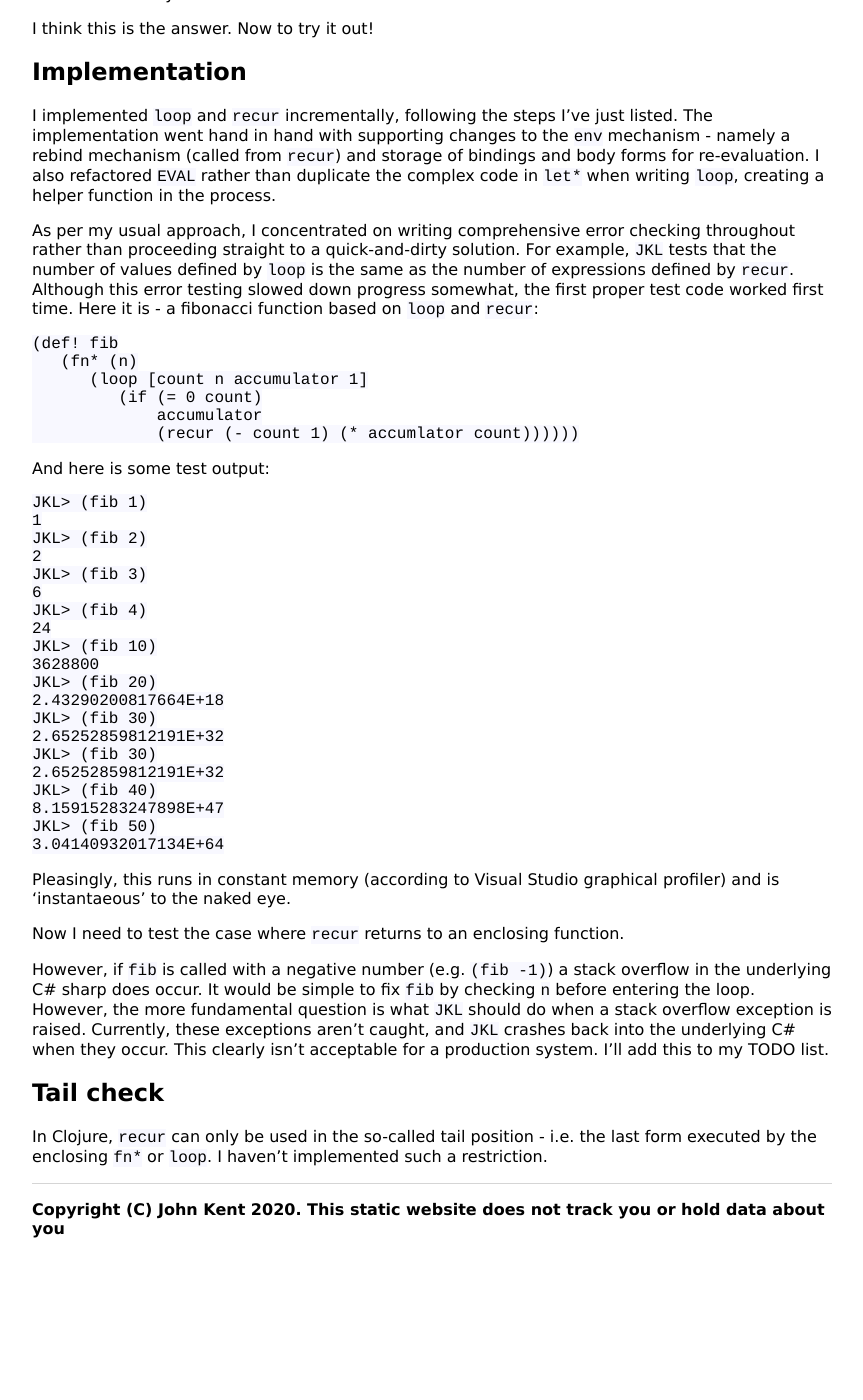
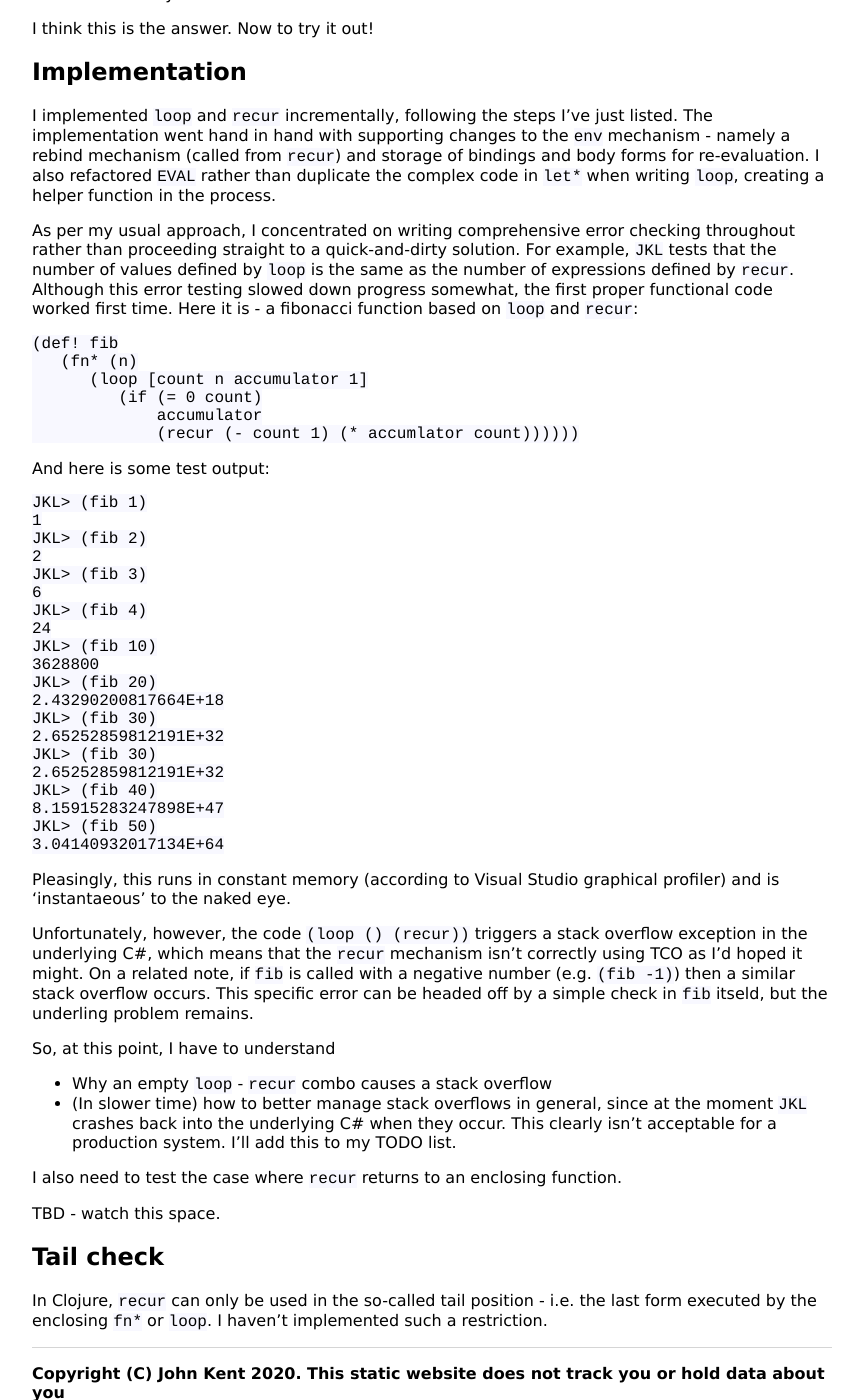
Before and after one commit to KineticLensman/KineticLensman.github.io, a Jekyll site: the page built from _posts/2020-04-18-looping-deep-dive.md, in a window 1280 px wide and 1400 px high, scrolled down 2986 px. Shown: the whole window, without its empty margins (208-1071 px from the left). Built offline with Jekyll 4.4.1, drawn with Linux system fonts in a browser that asks for light colours; before the commit the page ends 4254 px from its top, so only the background shows below that.

Commit message:
described loop recur stack overflow problem

````diff
--- a/_posts/2020-04-18-looping-deep-dive.md
+++ b/_posts/2020-04-18-looping-deep-dive.md
@@ -107,7 +107,7 @@ I think this is the answer. Now to try it out!
 
 I implemented `loop` and `recur` incrementally, following the steps I've just listed. The implementation went hand in hand with supporting changes to the `env` mechanism - namely a rebind mechanism (called from `recur`) and storage of bindings and body forms for re-evaluation. I also refactored `EVAL` rather than duplicate the complex code in `let*` when writing `loop`, creating a helper function in the process.
 
-As per my usual approach, I concentrated on writing comprehensive error checking throughout rather than proceeding straight to a quick-and-dirty solution. For example, `JKL` tests that the number of values defined by `loop` is the same as the number of expressions defined by `recur`. Although this error testing slowed down progress somewhat, the first proper test code worked first time. Here it is - a fibonacci function based on `loop` and `recur`:
+As per my usual approach, I concentrated on writing comprehensive error checking throughout rather than proceeding straight to a quick-and-dirty solution. For example, `JKL` tests that the number of values defined by `loop` is the same as the number of expressions defined by `recur`. Although this error testing slowed down progress somewhat, the first proper functional code worked first time. Here it is - a fibonacci function based on `loop` and `recur`:
 ```
 (def! fib
    (fn* (n)
@@ -141,9 +141,15 @@ JKL> (fib 50)
 ```
 Pleasingly, this runs in constant memory (according to Visual Studio graphical profiler) and is 'instantaeous' to the naked eye.
 
-Now I need to test the case where `recur` returns to an enclosing function.
+Unfortunately, however, the code `(loop () (recur))` triggers a stack overflow exception in the underlying C#, which means that the `recur` mechanism isn't correctly using TCO as I'd hoped it might. On a related note, if `fib` is called with a negative number (e.g. `(fib -1)`) then a similar stack overflow occurs. This specific error can be headed off by a simple check in `fib` itseld, but the underling problem remains.
 
-However, if `fib` is called with a negative number (e.g. `(fib -1)`) a stack overflow in the underlying C# sharp does occur. It would be simple to fix `fib` by checking `n` before entering the loop. However, the more fundamental question is what `JKL` should do when a stack overflow exception is raised. Currently, these exceptions aren't caught, and `JKL` crashes back into the underlying C# when they occur. This clearly isn't acceptable for a production system. I'll add this to my TODO list.
+So, at this point, I have to understand
+* Why an empty `loop` - `recur` combo causes a stack overflow
+* (In slower time) how to better manage stack overflows in general, since at the moment `JKL` crashes back into the underlying C# when they occur. This clearly isn't acceptable for a production system. I'll add this to my TODO list.
+
+I also need to test the case where `recur` returns to an enclosing function.
+
+TBD - watch this space.
 
 ## Tail check
 
````
